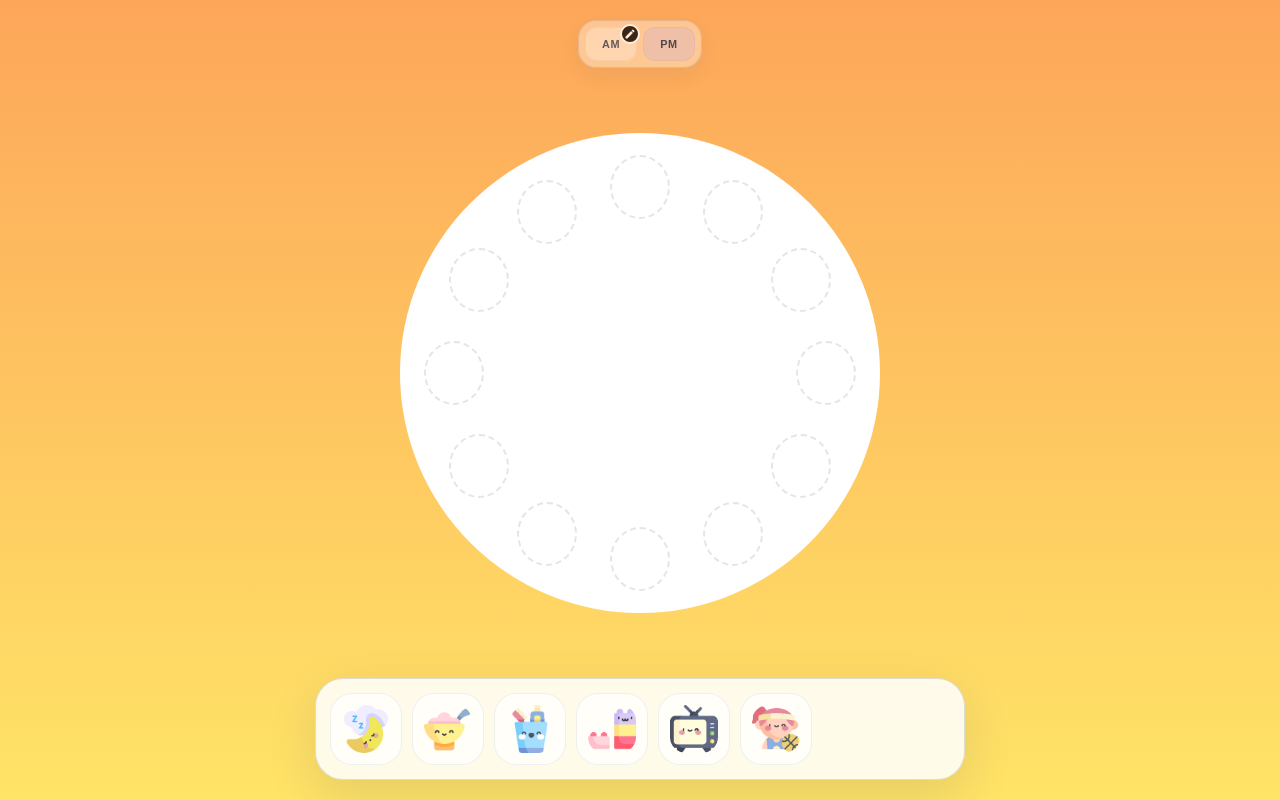
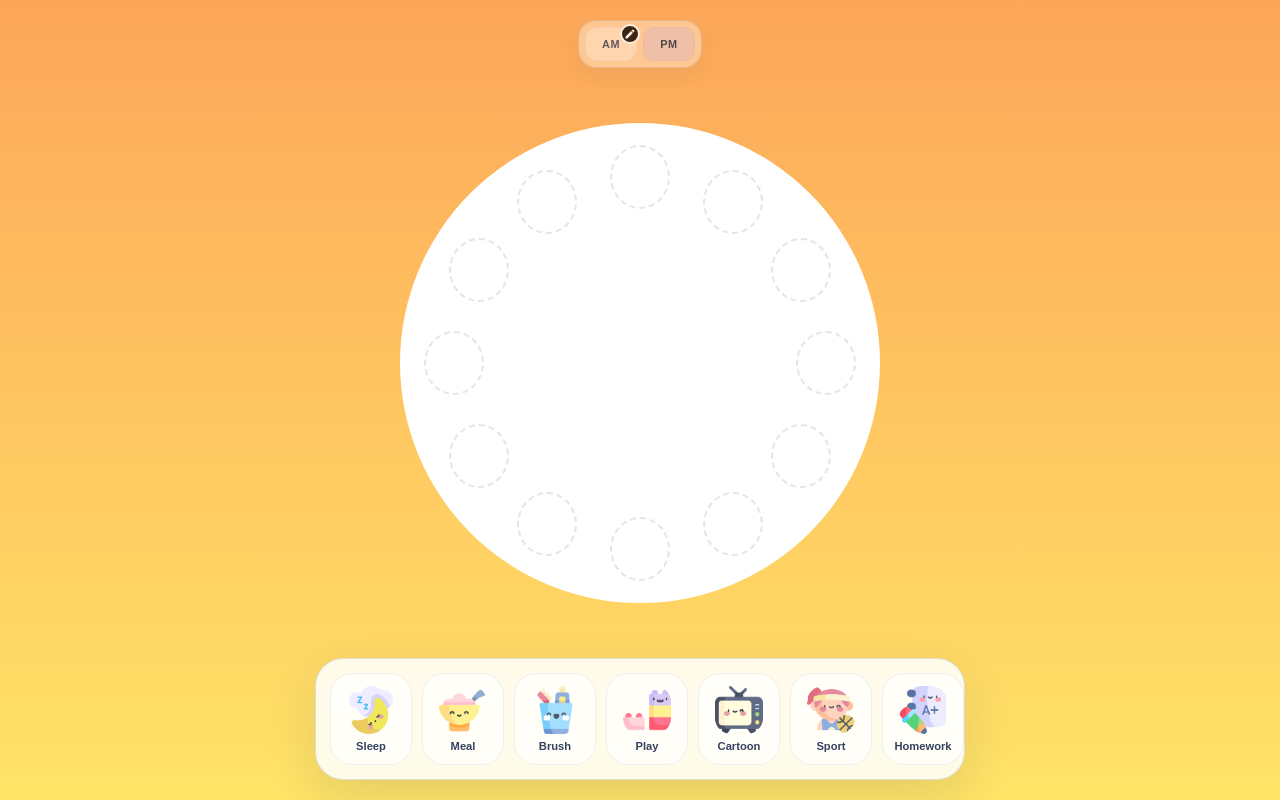
Before and after one commit to sertacs/Kids-Clock, a plain HTML site: page index.html in a window 1280 px wide. Both pictures are taken after a click on the button "AM". Drawn offline with Linux system fonts and the light colour scheme.

Commit message:
Add homework activity and refine edit controls

```diff
--- a/css/style.css
+++ b/css/style.css
@@ -207,7 +207,7 @@ body {
     box-shadow: var(--panel-shadow);
     backdrop-filter: blur(10px);
     transition: opacity 0.3s ease, visibility 0.3s ease, max-height 0.3s ease, padding 0.3s ease, border-width 0.3s ease;
-    width: min(100%, 620px);
+    width: fit-content;
     max-width: min(100%, 620px);
     overflow-x: auto;
     overflow-y: hidden;
@@ -225,14 +225,13 @@ body:not([data-editing="true"]) .icon-toolbar {
 }
 
 body[data-editing="true"] .icon-toolbar {
-    max-height: 120px;
+    max-height: 150px;
 }
 
 .icon-btn {
     flex: 0 0 auto;
-    width: 72px;
-    height: 72px;
-    min-height: 72px;
+    width: 82px;
+    min-height: 92px;
     border: 1px solid rgba(59, 75, 111, 0.08);
     background: var(--surface-soft);
     padding: 8px;
@@ -277,9 +276,11 @@ body[data-editing="true"] .icon-toolbar {
 
 .icon-btn {
     display: flex;
+    flex-direction: column;
     align-items: center;
     justify-content: center;
-    padding: 8px;
+    gap: 6px;
+    padding: 8px 6px;
     cursor: grab;
     user-select: none;
     -webkit-user-select: none;
@@ -294,6 +295,15 @@ body[data-editing="true"] .icon-toolbar {
     width: 48px;
     height: 48px;
     object-fit: contain;
+    pointer-events: none;
+}
+
+.icon-btn span {
+    font-size: 0.7rem;
+    font-weight: 700;
+    line-height: 1.15;
+    color: var(--ink-soft);
+    text-align: center;
     pointer-events: none;
 }
 
@@ -480,9 +490,8 @@ body[data-editing="true"] .icon-toolbar {
     }
 
     .icon-btn {
-        width: 64px;
-        height: 64px;
-        min-height: 64px;
+        width: 72px;
+        min-height: 82px;
     }
 
     .period-btn {
--- a/index.html
+++ b/index.html
@@ -87,22 +87,32 @@
 
         <div class="icon-toolbar">
         <button class="icon-btn" draggable="true" data-activity="sleep">
-            <img src="images/sleep.png" alt="Uyku">
+            <img src="images/sleep.png" alt="Sleep">
+            <span>Sleep</span>
         </button>
         <button class="icon-btn" draggable="true" data-activity="eat">
-            <img src="images/eat.png" alt="Yemek">
+            <img src="images/eat.png" alt="Meal">
+            <span>Meal</span>
         </button>
         <button class="icon-btn" draggable="true" data-activity="brush">
-            <img src="images/brush.png" alt="Dis Fircalama">
+            <img src="images/brush.png" alt="Brush">
+            <span>Brush</span>
         </button>
         <button class="icon-btn" draggable="true" data-activity="play">
-            <img src="images/play.png" alt="Oyun">
+            <img src="images/play.png" alt="Play">
+            <span>Play</span>
         </button>
         <button class="icon-btn" draggable="true" data-activity="cartoon">
-            <img src="images/cartoon.png" alt="Cizgi Film">
+            <img src="images/cartoon.png" alt="Cartoon">
+            <span>Cartoon</span>
         </button>
         <button class="icon-btn" draggable="true" data-activity="sport">
-            <img src="images/sport.png" alt="Spor">
+            <img src="images/sport.png" alt="Sport">
+            <span>Sport</span>
+        </button>
+        <button class="icon-btn" draggable="true" data-activity="homework">
+            <img src="images/homework.png" alt="Homework">
+            <span>Homework</span>
         </button>
         </div>
 
--- a/js/main.js
+++ b/js/main.js
@@ -4,28 +4,32 @@ let editingPeriod = null; // Period being edited
 
 const activities = {
     sleep: {
-        label: 'uyku',
+        label: 'sleep',
         src: 'images/sleep.png'
     },
     eat: {
-        label: 'yemek',
+        label: 'meal',
         src: 'images/eat.png'
     },
     brush: {
-        label: 'dis fircalama',
+        label: 'brush',
         src: 'images/brush.png'
     },
     play: {
-        label: 'oyun',
+        label: 'play',
         src: 'images/play.png'
     },
     cartoon: {
-        label: 'cizgi film',
+        label: 'cartoon',
         src: 'images/cartoon.png'
     },
     sport: {
-        label: 'spor',
+        label: 'sport',
         src: 'images/sport.png'
+    },
+    homework: {
+        label: 'homework',
+        src: 'images/homework.png'
     }
 };
 
```
Also changed, not shown: images/homework.png (added).
